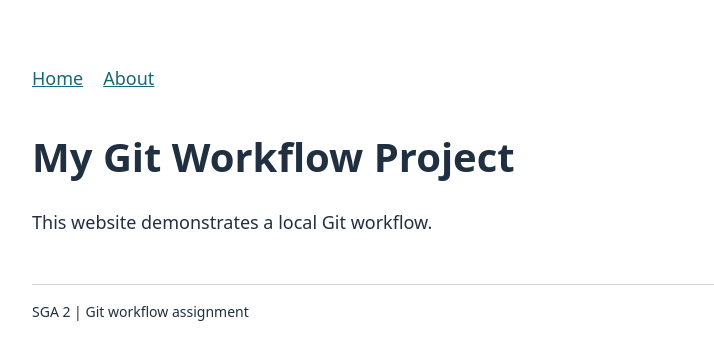
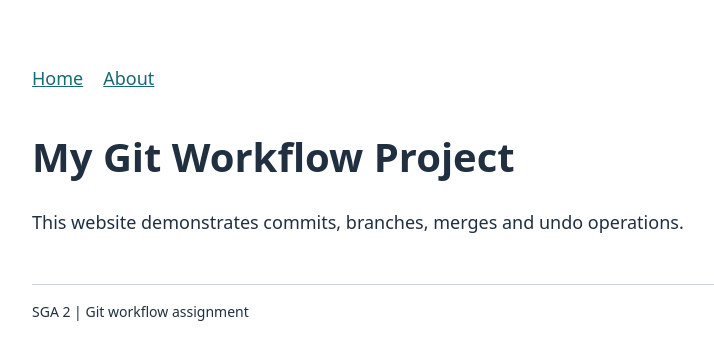
Before and after one commit to siddharthachaturvedi/sga2, a plain HTML site: page index.html in a window 1280 px wide. Shown: the whole page, without its empty margins (208-922 px from the left). Drawn offline with Linux system fonts and the light colour scheme.

Commit message:
Update home page with workflow overview

```diff
--- a/index.html
+++ b/index.html
@@ -10,7 +10,7 @@
 <nav><a href="index.html">Home</a><a href="about.html">About</a></nav>
 <main>
 <h1>My Git Workflow Project</h1>
-<p>This website demonstrates a local Git workflow.</p>
+<p>This website demonstrates commits, branches, merges and undo operations.</p>
 </main>
 <footer>SGA 2 | Git workflow assignment</footer>
 </body>
```
